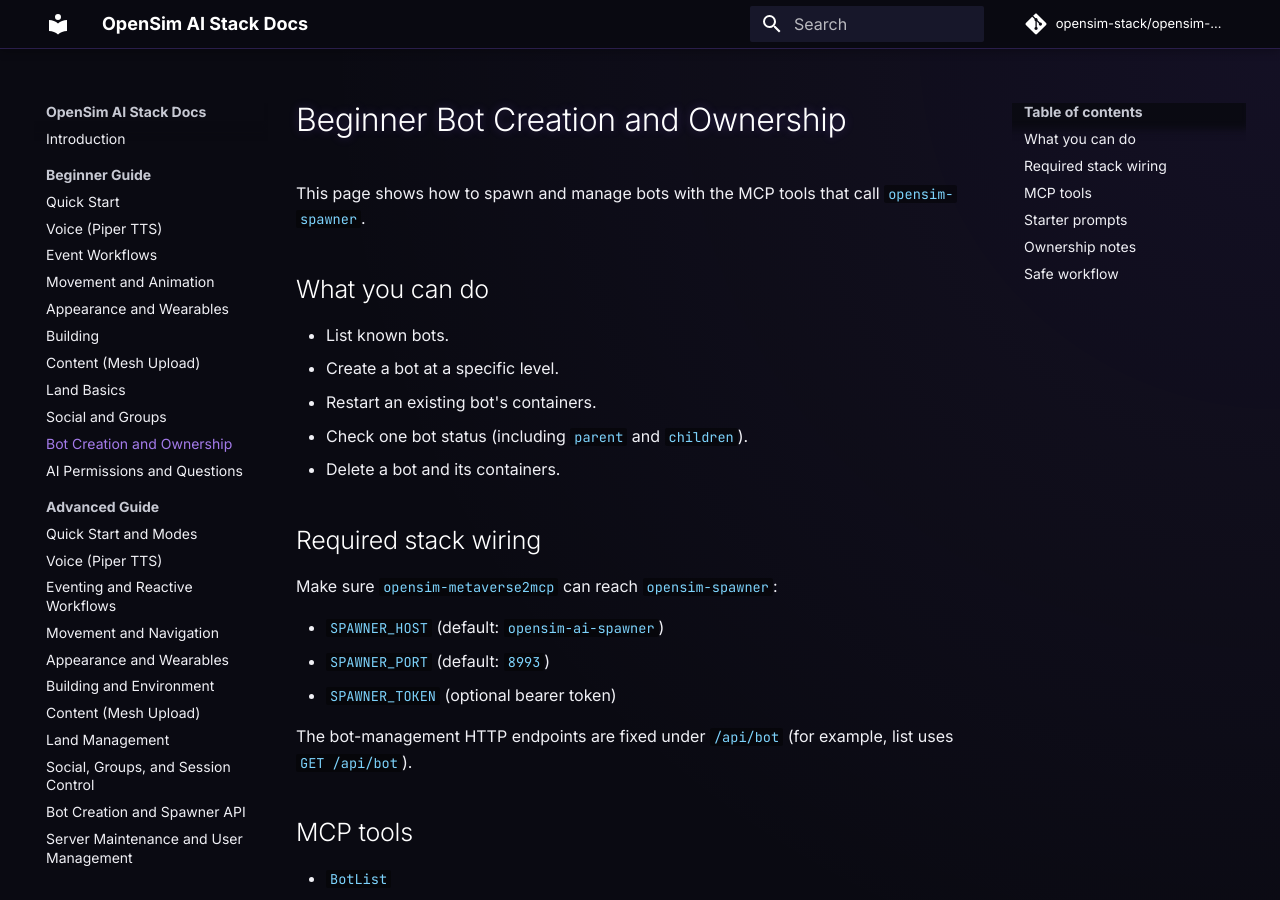
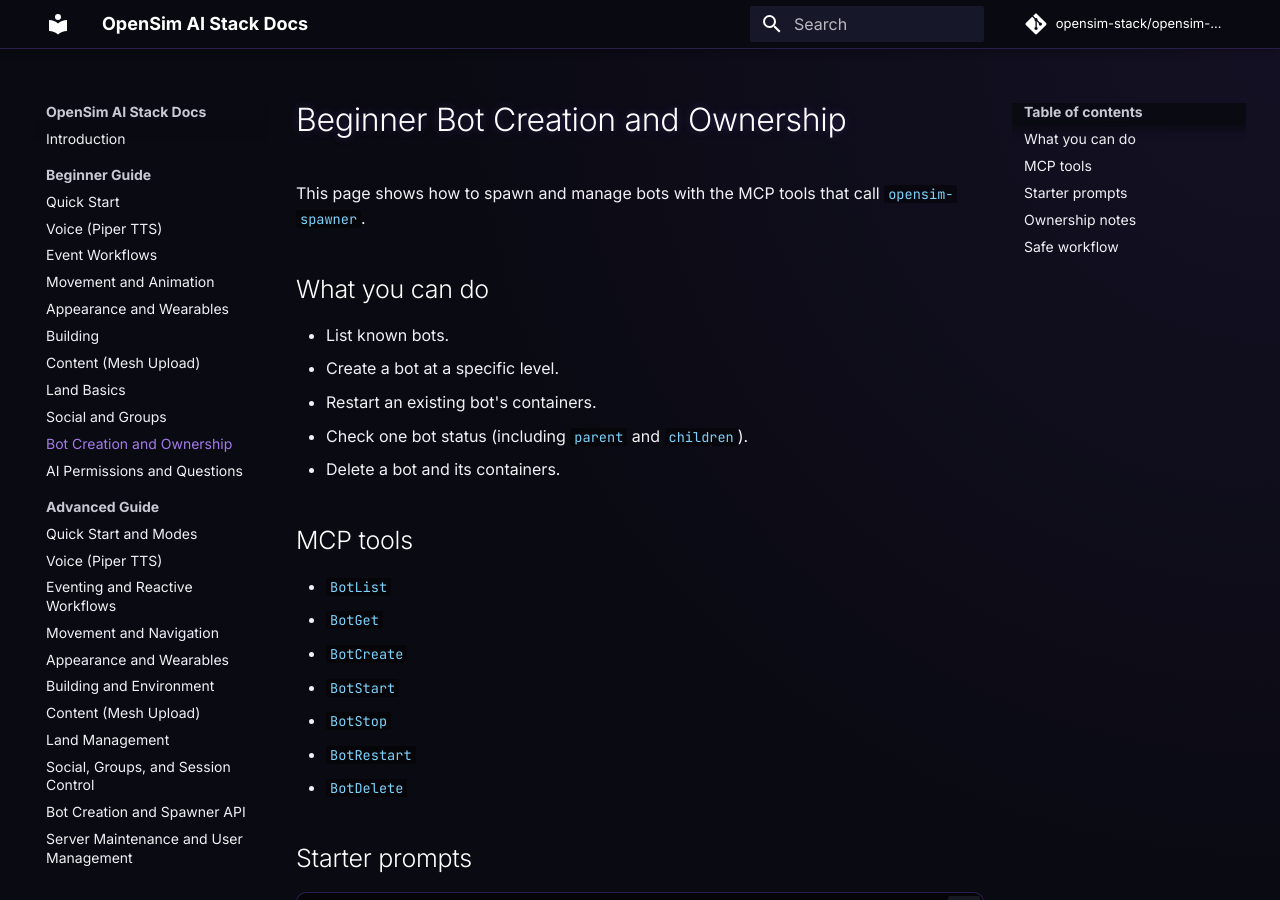
Before and after one commit to opensim-stack/opensim-stack-docs, an MkDocs documentation site: the page built from docs/beginner/bot-creation.md, in a window 1280 px wide and 900 px high. Built offline with MkDocs 1.6.1 and Material for MkDocs 9.7.7, drawn with Linux system fonts in a browser that asks for light colours; comment, search, counter and statistics services are not loaded.

Commit message:
Small tweaks.

```diff
--- a/docs/beginner/bot-creation.md
+++ b/docs/beginner/bot-creation.md
@@ -9,16 +9,6 @@ This page shows how to spawn and manage bots with the MCP tools that call `opens
 - Restart an existing bot's containers.
 - Check one bot status (including `parent` and `children`).
 - Delete a bot and its containers.
-
-## Required stack wiring
-
-Make sure `opensim-metaverse2mcp` can reach `opensim-spawner`:
-
-- `SPAWNER_HOST` (default: `opensim-ai-spawner`)
-- `SPAWNER_PORT` (default: `8993`)
-- `SPAWNER_TOKEN` (optional bearer token)
-
-The bot-management HTTP endpoints are fixed under `/api/bot` (for example, list uses `GET /api/bot`).
 
 ## MCP tools
 
```
Also changed, not shown: 1 other file.
